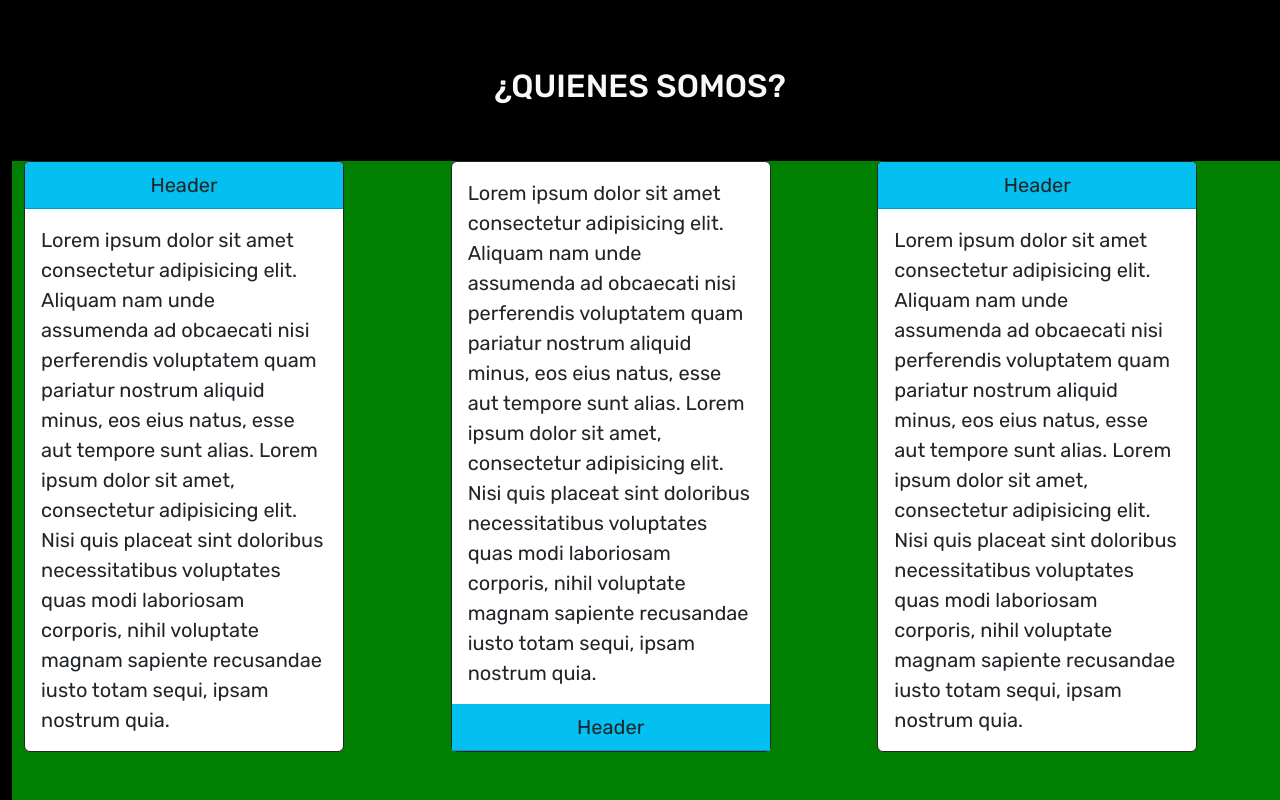
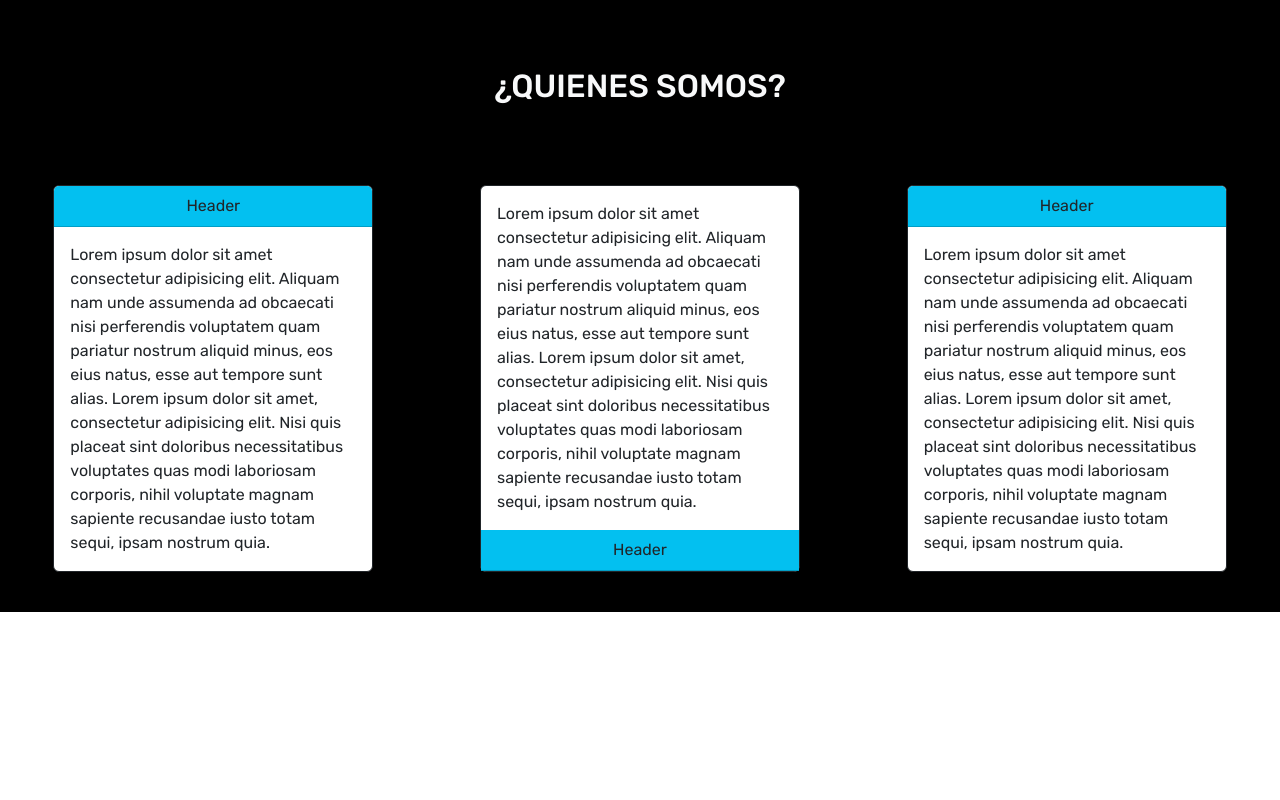
Before and after one commit to mjcd-github/viajes-chile, a plain HTML site: page index.html in a window 1280 px wide. Shown: the part 941-1741 px from the top of the page. After the commit the page ends 1553 px from the top, so only its background shows below. Drawn offline with nearby package versions, Linux system fonts and the light colour scheme.

Commit message:
configurando la seccion card centrado

```diff
--- a/assets/css/style.css
+++ b/assets/css/style.css
@@ -57,14 +57,13 @@
 
 #Card-Section {
     background: #000000;
-   ;
+    width: 100%;
 }
 
 #Card-Section .row {
-    display: flex;
+    display: inline-flex;
     width: 100%;
-    background: green;
-
+    margin: 0;
 
 
 }
--- a/index.html
+++ b/index.html
@@ -97,9 +97,9 @@
   <!-- Inicio card section -->
   <section id="Card-Section" >
     <h2 class="DISPLAY-3 py-5 text-center text-light">¿QUIENES SOMOS?</h2>
-    <div class="row fs-5 ms-auto justify-content-center">
+    <div class="row py-4 ">
       <div class="col-12 col-md-4 ">
-        <div class="card border-dark mb-3" style="max-width: 20rem;">
+        <div class="card border-dark mb-3 mx-auto" style="max-width: 20rem;">
           <div class="card-header text-center">Header</div>
           <div class="card-body">
 
@@ -111,8 +111,8 @@
           </div>
         </div>
       </div>
-      <div class="col-12 col-md-4">
-        <div class="card border-dark mb-5" style="max-width: 20rem;">
+      <div class="col-12 col-md-4 ">
+        <div class="card border-dark mb-3 mx-auto" style="max-width: 20rem;">
 
           <div class="card-body">
             <p class="card-text">Lorem ipsum dolor sit amet consectetur adipisicing elit. Aliquam nam unde assumenda ad
@@ -124,8 +124,8 @@
           <div class="card-header text-center">Header</div>
         </div>
       </div>
-      <div class="col-12 col-md-4">
-        <div class="card border-dark mb-3" style="max-width: 20rem;">
+      <div class="col-12 col-md-4 ">
+        <div class="card border-dark mb-3 mx-auto" style="max-width: 20rem;">
           <div class="card-header text-center">Header</div>
           <div class="card-body">
 
```
